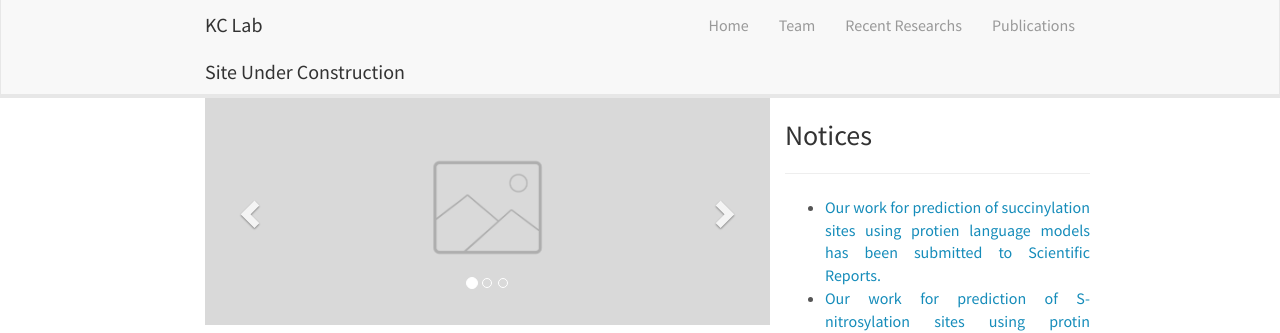
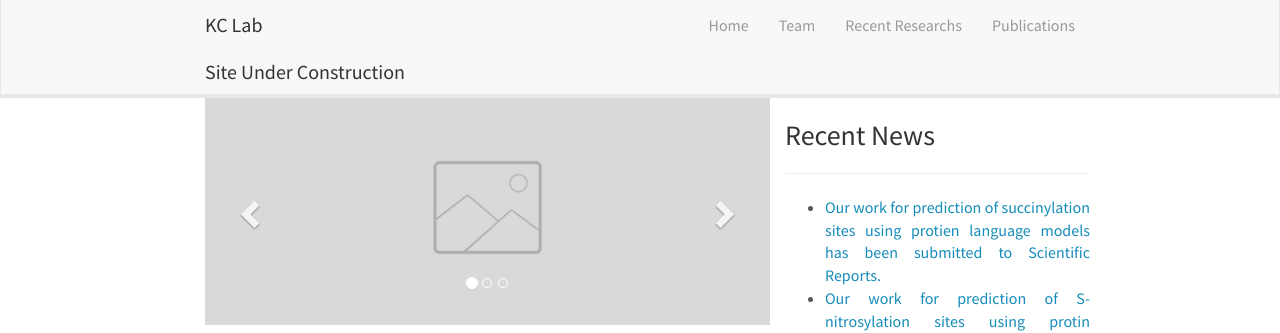
Before and after one commit to pawelparker/KCLabMTU.github.io, a Jekyll site: the page built from _pages/home.md, in a window 1280 px wide. Shown: the top 333 px of the page. Built offline with Jekyll 4.4.1, drawn with Linux system fonts in a browser that asks for light colours; nearby versions of some CDN libraries.

Commit message:
Update latest-notices-sidebar.html

```diff
--- a/_includes/latest-notices-sidebar.html
+++ b/_includes/latest-notices-sidebar.html
@@ -1,7 +1,7 @@
 
 <div class="row" style="margin-top: 5px;">
 <hr>
-<h3>Notices</h3>
+<h3>Recent News</h3>
 <hr>
 <ul>
 	<li>
```
